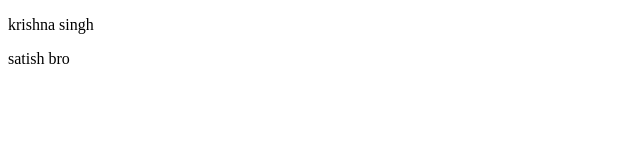
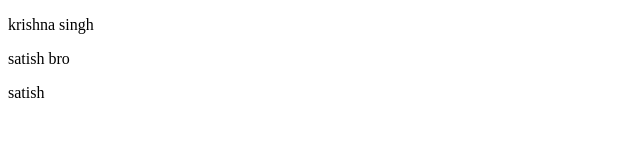
Before and after one commit to krishnasingh6392/html, a plain HTML site: page index.html in a window 1280 px wide. Shown: the full height of the page, 0-640 px from the left. Drawn offline with Linux system fonts and the light colour scheme.

Commit message:
Update index.html

```diff
--- a/index.html
+++ b/index.html
@@ -8,6 +8,8 @@
 <body>
    <p>krishna singh</p>
    <p>satish bro</p>
+     <p>satish </p>
+
 
 </body>
 </html>
```
